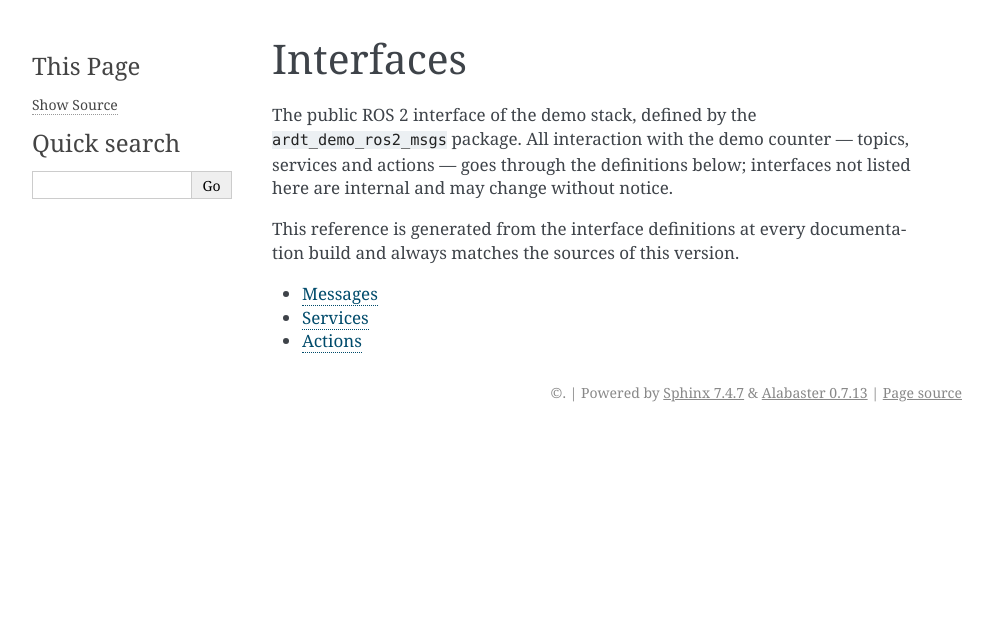
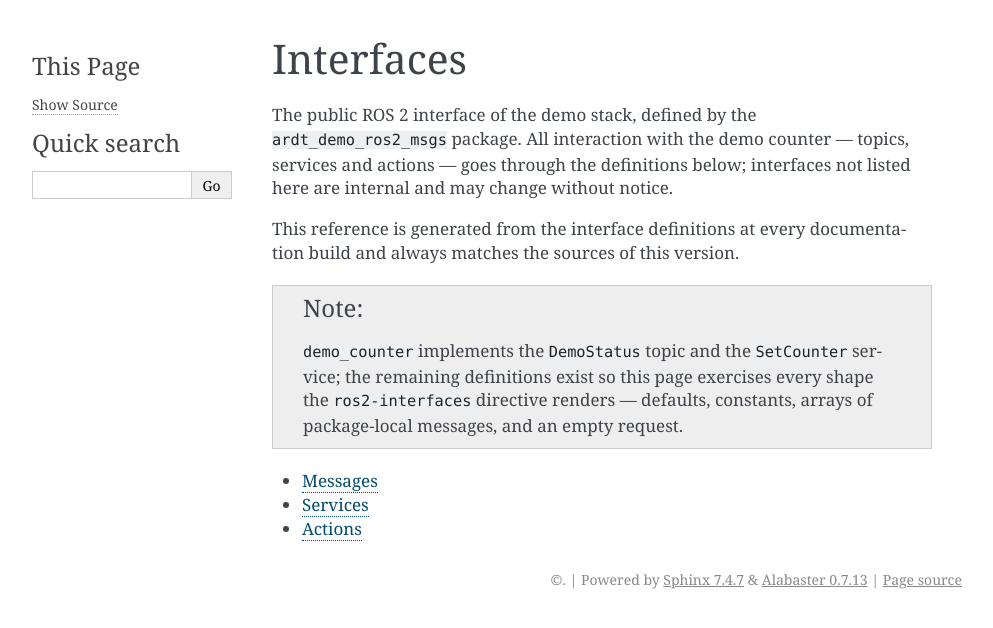
Before and after one commit to Asterion-Robotics/ardt_ros2_demo, a Sphinx documentation site: the page built from ardt_ros2_demo/doc/interfaces/index.rst, in a window 1280 px wide. Shown: the top 628 px of the page, without its empty margins (148-1141 px from the left). Built offline with Sphinx 7.4.7, drawn with Linux system fonts in a browser that asks for light colours; the version number could not be read and is left out.

Commit message:
docs: fix the interfaces the doc tooling drops or renders blank
Reset.srv's description was butting against `---`, and ros2-interfaces only
attaches a top-of-file comment block when a blank line detaches it, so the
service rendered with no description at all. Five fields had no comment and
rendered blank Description cells. Also correct the counts (three msgs, three
srvs, two actions; four packages) and say plainly that only DemoStatus and
SetCounter are served by the node.

```diff
--- a/ardt_ros2_demo/doc/index.rst
+++ b/ardt_ros2_demo/doc/index.rst
@@ -2,7 +2,7 @@
 ==============
 
 The demo repository for the `ardt <https://github.com/Asterion-Robotics/ardt>`_
-tooling: three small ROS 2 packages exercising the build, test and doc tasks.
+tooling: four small ROS 2 packages exercising the build, test and doc tasks.
 
 .. mermaid::
 
--- a/ardt_ros2_demo/doc/interfaces/actions.rst
+++ b/ardt_ros2_demo/doc/interfaces/actions.rst
@@ -1,7 +1,9 @@
 Actions
 =======
 
-Long-running goals with periodic feedback and cancellation support.
+Long-running goals with periodic feedback and cancellation support. Defined,
+not served: they are here for the three-section (goal / result / feedback)
+rendering.
 
 .. ros2-interfaces:: ardt_demo_ros2_msgs
    :kinds: action
--- a/ardt_ros2_demo/doc/interfaces/index.rst
+++ b/ardt_ros2_demo/doc/interfaces/index.rst
@@ -9,6 +9,13 @@
 This reference is generated from the interface definitions at every
 documentation build and always matches the sources of this version.
 
+.. note::
+
+   ``demo_counter`` implements the ``DemoStatus`` topic and the ``SetCounter``
+   service; the remaining definitions exist so this page exercises every shape
+   the ``ros2-interfaces`` directive renders — defaults, constants, arrays of
+   package-local messages, and an empty request.
+
 .. toctree::
    :maxdepth: 2
 
--- a/ardt_ros2_demo/doc/interfaces/services.rst
+++ b/ardt_ros2_demo/doc/interfaces/services.rst
@@ -1,7 +1,8 @@
 Services
 ========
 
-Synchronous request/response operations exposed by the demo counter node.
+Synchronous request/response operations of the demo counter. Only
+``SetCounter`` is served by the node today.
 
 .. ros2-interfaces:: ardt_demo_ros2_msgs
    :kinds: srv
```
Also changed, not shown: 5 other files.
